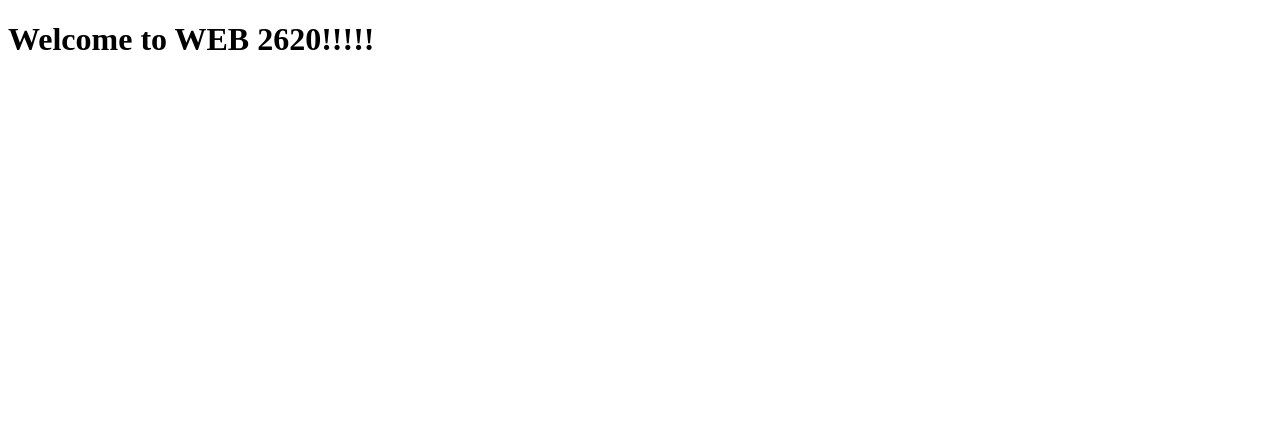
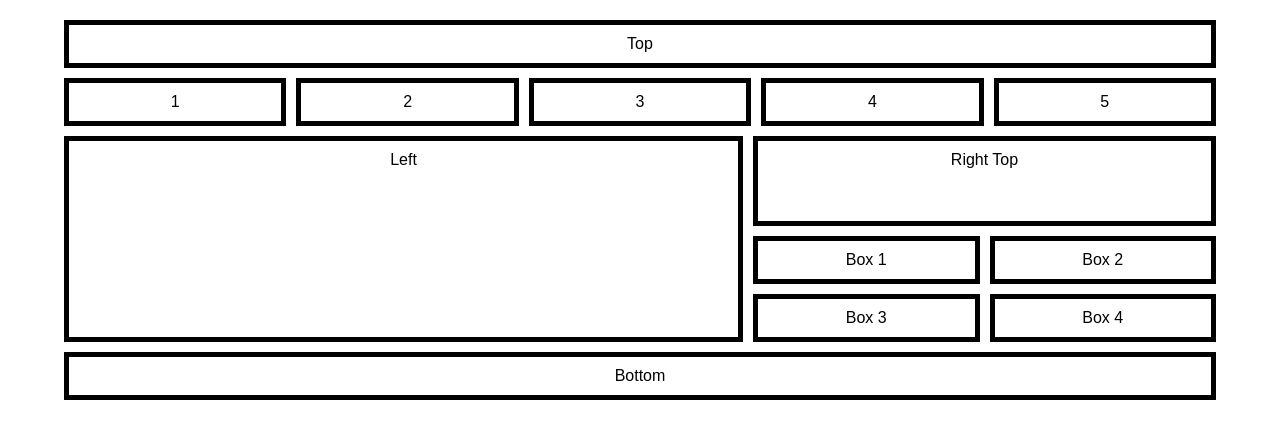
Before and after one commit to WSU-SoC-WEB2620-CU/web2620-assignment-3-vhivestate, a website built with Vite: page src/index.html in a window 1280 px wide. Built offline with nearby package versions, Linux system fonts and the light colour scheme.

Commit message:
wide screens

```diff
--- a/src/index.html
+++ b/src/index.html
@@ -9,8 +9,37 @@
 </head>
 
 <body>
-  <!--  Your HTML goes here-->
-  <h1>Welcome to WEB 2620!!!!!</h1>
+<div class="container">
+  <div class="row1">
+    <div class="item">Top</div>
+  </div>
+
+  <div class="row2">
+    <div class="item">1</div>
+    <div class="item">2</div>
+    <div class="item">3</div>
+    <div class="item">4</div>
+    <div class="item">5</div>
+  </div>
+
+  <div class="row3">
+    <div class="item left">Left</div>
+    <div class="item right-top">Right Top</div>
+
+      <div class="row4">
+        <div class="item right-bottom">Box 1</div>
+        <div class="item right-bottom">Box 2</div>
+        <div class="item right-bottom">Box 3</div>
+        <div class="item right-bottom">Box 4</div>
+    </div>
+  </div>
+
+  <div class="row5">
+    <div class="item">Bottom</div>
+  </div>
+
+
+</div>
+</body>
 <script type="module" src="./javascripts/main.js"></script>
-</body>
 </html>
--- a/src/stylesheets/main.scss
+++ b/src/stylesheets/main.scss
@@ -1 +1,72 @@
-// Your styles go here
+body {
+    font-family: Arial, sans-serif;
+    width: 90%;
+    margin: auto;
+    text-align: center;
+}
+
+.container {
+    display: grid;
+    gap: 10px;
+}
+
+.item {
+    border: 5px solid black;
+    padding: 10px;
+}
+
+.row1 {
+    padding-top: 20px;
+}
+
+.row2 {
+    display: grid;
+    grid-template-columns: repeat(5, 1fr); /* Five columns with equal width */
+    gap: 10px;
+}
+
+.row3 {
+    display: grid;
+    grid-template-columns: repeat(5, ); /* Two columns */
+    grid-template-rows: auto auto auto; /* Automatically sized rows */
+    gap: 10px;
+}
+.left {
+    grid-column: span 2; /* Left column */
+    grid-row: span 11; /* Top row */
+
+}
+
+.right-top {
+    grid-column: 3 ; /* Right column */
+    grid-row: span 10; /* Top row */
+}
+
+
+.row4 {
+    display: grid;
+    grid-template-columns: repeat(2, 1fr); /* Two columns */
+    grid-template-rows: auto auto; /* Two rows */
+    gap: 10px;
+}
+
+
+/* for screens wider than 800px */
+@media (min-width: 801px) {
+    .top .site-top {
+    }
+}
+
+@media (min-width: 501px) and (max-width: 800px) {
+    /* Custom CSS rules for screens between 501px and 800px (tablets) */
+    .top .site-top {
+
+    }
+}
+
+
+/* Stack items on smartphones (<= 500px) */
+@media (max-width: 500px) {
+    .top .site-top {
+    }
+}
```
